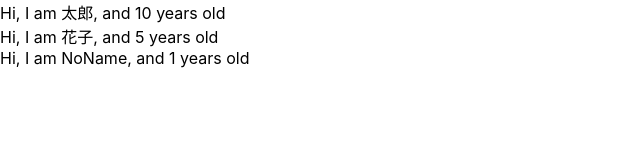
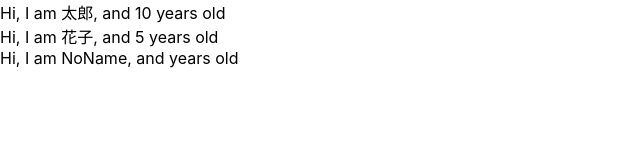
Before and after one commit to watarunto006/react-redux-training, a React (Create React App) app: page / in a window 1280 px wide. Shown: the top 160 px of the page, without its empty margins (0-640 px from the left). Built offline with nearby package versions, Linux system fonts and the light colour scheme.

Commit message:
[modify]PropsTypesについて

```diff
--- a/src/App.js
+++ b/src/App.js
@@ -1,4 +1,5 @@
 import React from 'react';
+import PropTypes from'prop-types';
 
 const App = () => {
   const profiles =  [
@@ -15,18 +16,19 @@
   return (<div>
     {
       profiles.map((profile, index) => {
-        return <Usr name={profile.name} age={profile.age} key={index} />
+        return <User name={profile.name} age={profile.age} key={index} />
       })
     }
   </div>)
 }
 
-const Usr = (props) => {
+const User = (props) => {
   return <div>Hi, I am {props.name}, and {props.age} years old</div>
 }
 
-Usr.defaultProps = {
-  age: 1
+User.propTypes = {
+  name: PropTypes.string,
+  age: PropTypes.number.isRequired
 }
 
 export default App;
```
